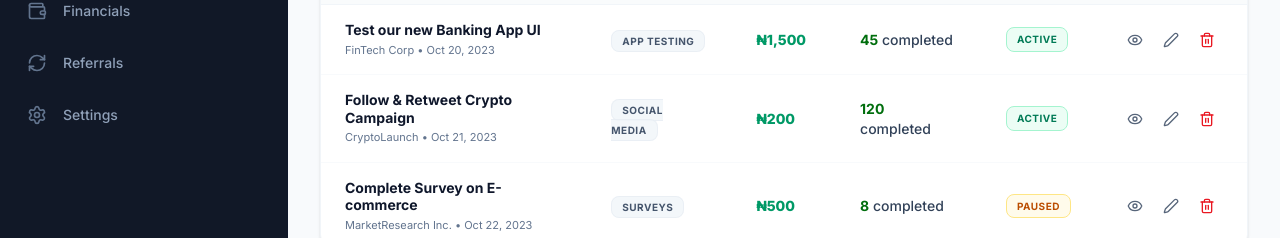
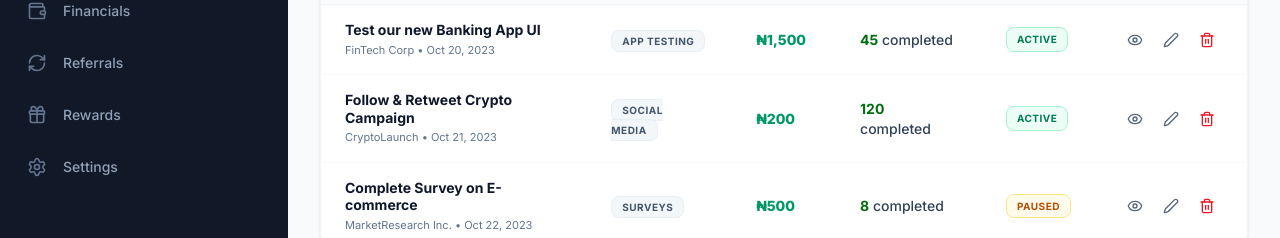
Before and after one commit to efebryan/avexux, a Next.js app: page /admin/tasks in a window 1280 px wide. Shown: the part 272-510 px from the top of the page. Built offline with nearby package versions, Linux system fonts and the light colour scheme.

Commit message:
feat: add rewards page to admin sidebar

```diff
--- a/src/components/admin/Sidebar.tsx
+++ b/src/components/admin/Sidebar.tsx
@@ -12,7 +12,8 @@ import {
   HelpCircle,
   LayoutGrid,
   FileText,
-  LogOut
+  LogOut,
+  Gift
 } from "lucide-react";
 import { Button } from "@/components/ui/button";
 
@@ -22,6 +23,7 @@ const navItems = [
   { name: "Tasks", href: "/admin/tasks", icon: ClipboardList },
   { name: "Financials", href: "/admin/financials", icon: Wallet },
   { name: "Referrals", href: "/admin/referrals", icon: RefreshCw },
+  { name: "Rewards", href: "/admin/rewards", icon: Gift },
   { name: "Settings", href: "/admin/settings", icon: Settings },
 ];
 
```
